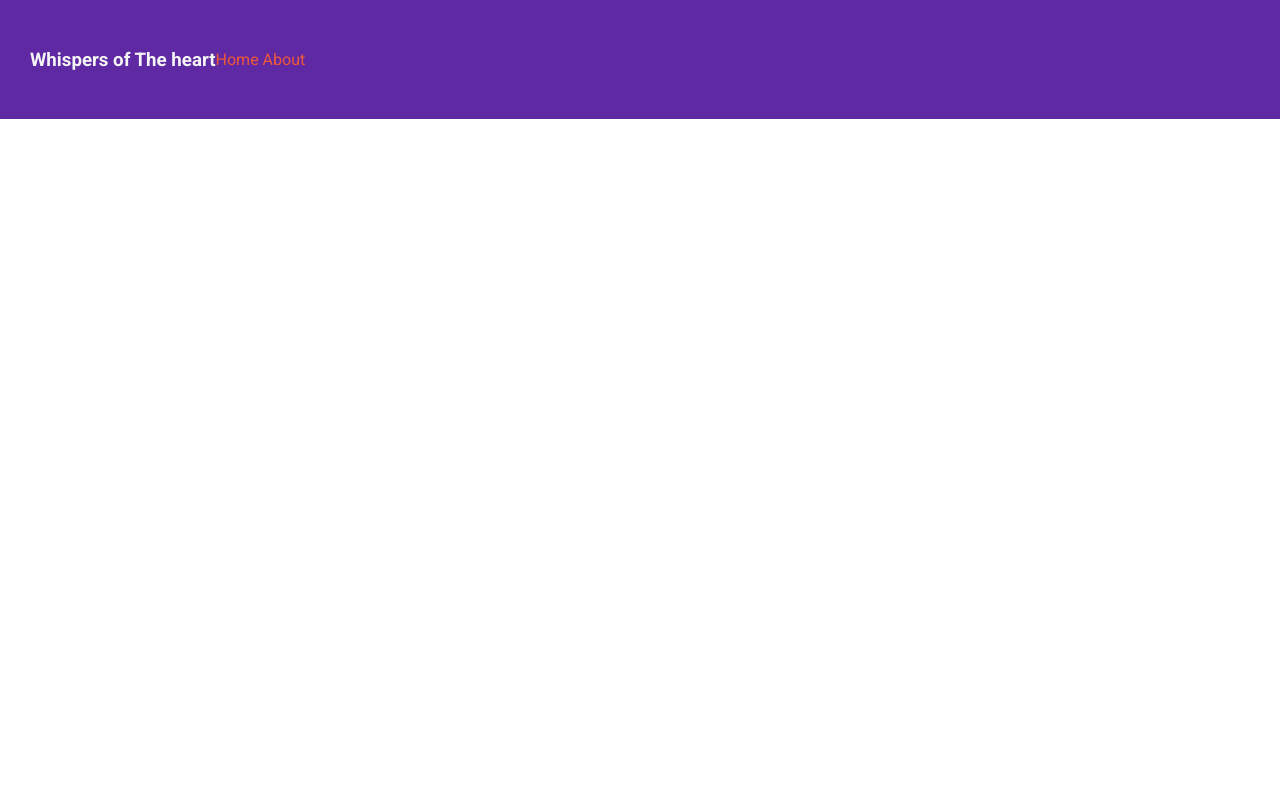
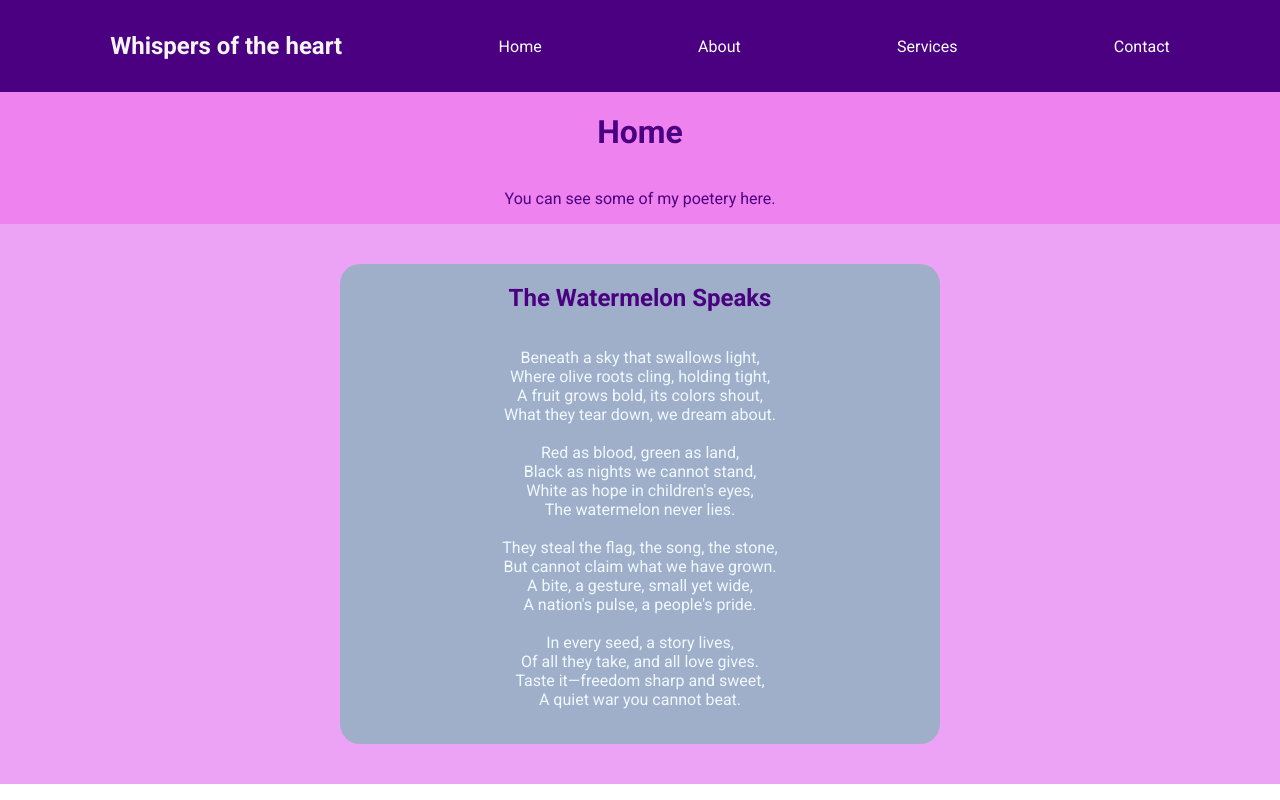
Before and after one commit to ishahzebali/whispers-of-the-heart, a plain HTML site: page index.html in a window 1280 px wide. Drawn offline with Linux system fonts and the light colour scheme.

Commit message:
added some new content

```diff
--- a/index.css
+++ b/index.css
@@ -1,25 +1,63 @@
 body {
+    max-width: 100%;
+    display: flex;
+    flex-direction: row;
+    align-items: center;
     font-family: "Roboto", sans-serif;
     margin: 0;
 }
 
 nav {
+    background-color: indigo;
+    padding: 2rem;
+}
+    nav ul {
+    list-style-type: none;
+    padding: 0;
+    margin: 0;
     display: flex;
-    flex-direction: row;
     align-items: center;
-    background-color: #5f29a3;
-    color: whitesmoke;
-    padding: 30px;
+    justify-content: space-around;
 }
 
-h1 {
-    margin-right: 20px;
+
+nav a {
+    color: white;
+    text-decoration: none;
+    font-size: 1rem;
+
+}
+
+nav a:hover {
+    color: #ECA2F5;
+}
+
+
+nav a:active {
+    color: #aaa;
+}
+
+
+nav a {
+    transition: color 0.3s ease;
+}
+
+main {
+    width: 100%;
+    height: 100%;
+}
+
+
+h2 {
+    margin: 0;
+    color: whitesmoke;
 }
 
 ul {
     list-style-type: none;
-    margin: 0;
+    margin: 0 auto;
     padding: 0;
+
 }
 
 li {
@@ -31,3 +69,36 @@ a {
     color: #ef5839;
     text-decoration: none;
 }
+
+.home-header {
+    display: flex;
+    flex-direction: column;
+    text-align: center;
+    background-color: violet;
+    color: indigo;
+}
+
+
+.section-one {
+    background-color: #ECA2F5;
+    padding: 40px;
+}
+.poem-one-container {
+    display: flex;
+    flex-direction: column;
+    align-items: center;
+    justify-content: center;
+    width: 600px;
+    text-align: center;
+    margin: 0 auto;
+    border-radius: 20px;
+    background-color: #9fafca;
+}
+
+.poem-one-title {
+    color: indigo;
+}
+
+.poem-one-content {
+    color: aliceblue;
+}
--- a/index.html
+++ b/index.html
@@ -9,15 +9,60 @@
         <link rel="preconnect" href="https://fonts.gstatic.com" crossorigin>
         <link href="https://fonts.googleapis.com/css2?family=Karla:ital,wght@0,200..800;1,200..800&family=Roboto:ital,wght@0,100;0,300;0,400;0,500;0,700;0,900;1,100;1,300;1,400;1,500;1,700;1,900&display=swap" rel="stylesheet">
     </head>
-
+    <body>
+        <main>
             <header>
                 <nav>
-            <h3>Whispers of The heart</h3>
+
                     <ul>
-                <li><a href="index.html">Home</a></li>
+
+                        <li><h2>Whispers of the heart</h2></li>
+
+                        <li><a href="#">Home</a></li>
+
                         <li><a href="#">About</a></li>
+
+                        <li><a href="#">Services</a></li>
+
+                        <li><a href="#">Contact</a></li>
+
                     </ul>
+
                 </nav>
             </header>
 
+            <div class="home-header">
+                <h1>Home</h1>
+                <p>You can see some of my poetery here.</p>
+            </div>
+
+            <section class="section-one">
+                <div class="poem-one-container">
+                    <h1 class="poem-one-title">The Watermelon Speaks</h1>
+                    <p class="poem-one-content">
+                        Beneath a sky that swallows light,<br>
+                        Where olive roots cling, holding tight,<br>
+                        A fruit grows bold, its colors shout,<br>
+                        What they tear down, we dream about.<br>
+                        <br>
+                        Red as blood, green as land,<br>
+                        Black as nights we cannot stand,<br>
+                        White as hope in children's eyes,<br>
+                        The watermelon never lies.<br>
+                        <br>
+                        They steal the flag, the song, the stone,<br>
+                        But cannot claim what we have grown.<br>
+                        A bite, a gesture, small yet wide,<br>
+                        A nation's pulse, a people's pride.<br>
+                        <br>
+                        In every seed, a story lives,<br>
+                        Of all they take, and all love gives.<br>
+                        Taste it—freedom sharp and sweet,<br>
+                        A quiet war you cannot beat.</p><br>
+                </div>
+            </section>
+        </main>
+
+    </body>
+
 </html>
```
Lines whose indentation alone changed are shown as unchanged.
